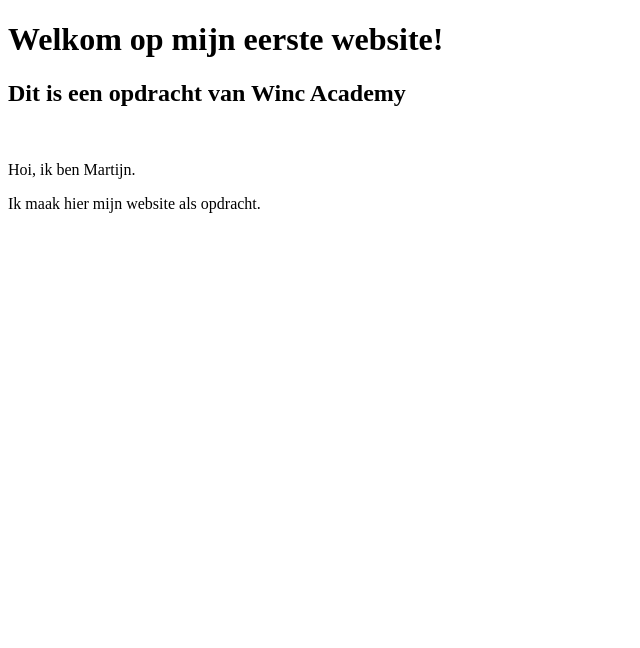
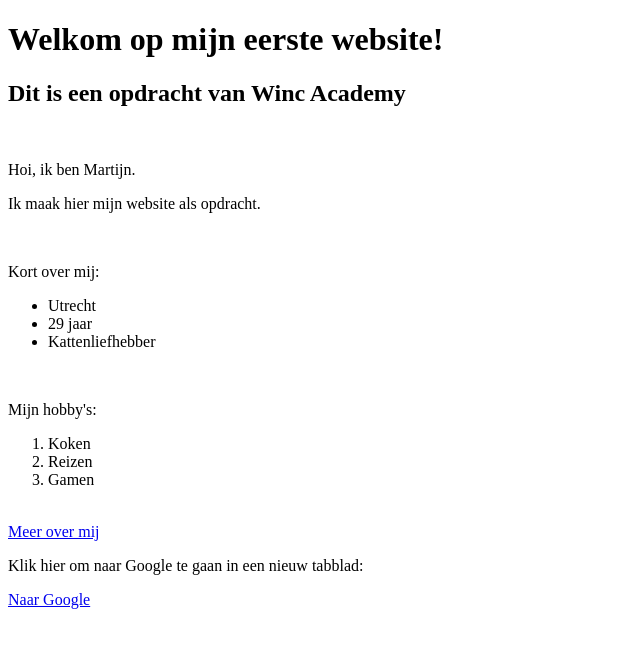
Before and after one commit to tungie17/Winc_Academy, a plain HTML site: page index.html in a window 1280 px wide. Shown: the whole page, without its empty margins (0-640 px from the left). Drawn offline with Linux system fonts and the light colour scheme.

Commit message:
Add files via upload

```diff
--- a/index.html
+++ b/index.html
@@ -9,5 +9,23 @@
       <br>
       <p>Hoi, ik ben Martijn.</p>
       <p>Ik maak hier mijn website als opdracht.</p>
+      <br>
+      <p>Kort over mij:</p>
+      <ul>
+          <li>Utrecht</li>
+          <li>29 jaar</li>
+          <li>Kattenliefhebber</li>
+      </ul>
+      <br>
+      <p>Mijn hobby's:</p>
+      <ol>
+          <li>Koken</li>
+          <li>Reizen</li>
+          <li>Gamen</li>
+      </ol>
+      <br>
+      <a href="over.html">Meer over mij</a>
+      <p>Klik hier om naar Google te gaan in een nieuw tabblad:</p>
+      <a href="http://www.google.nl" target=_blank>Naar Google</a>
     </body>
 </html>
```
Also changed, not shown: over.html (added, +12 -0 lines), utrecht.jpg (added).
